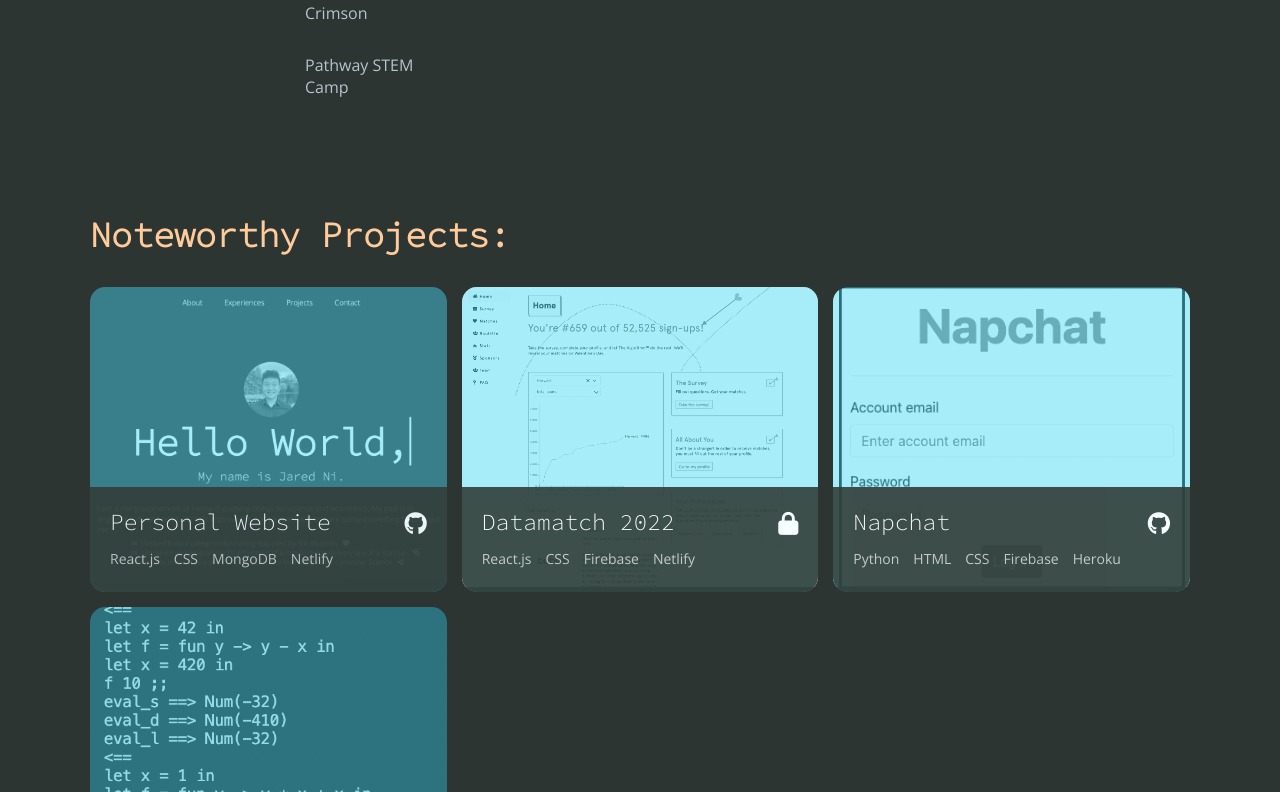
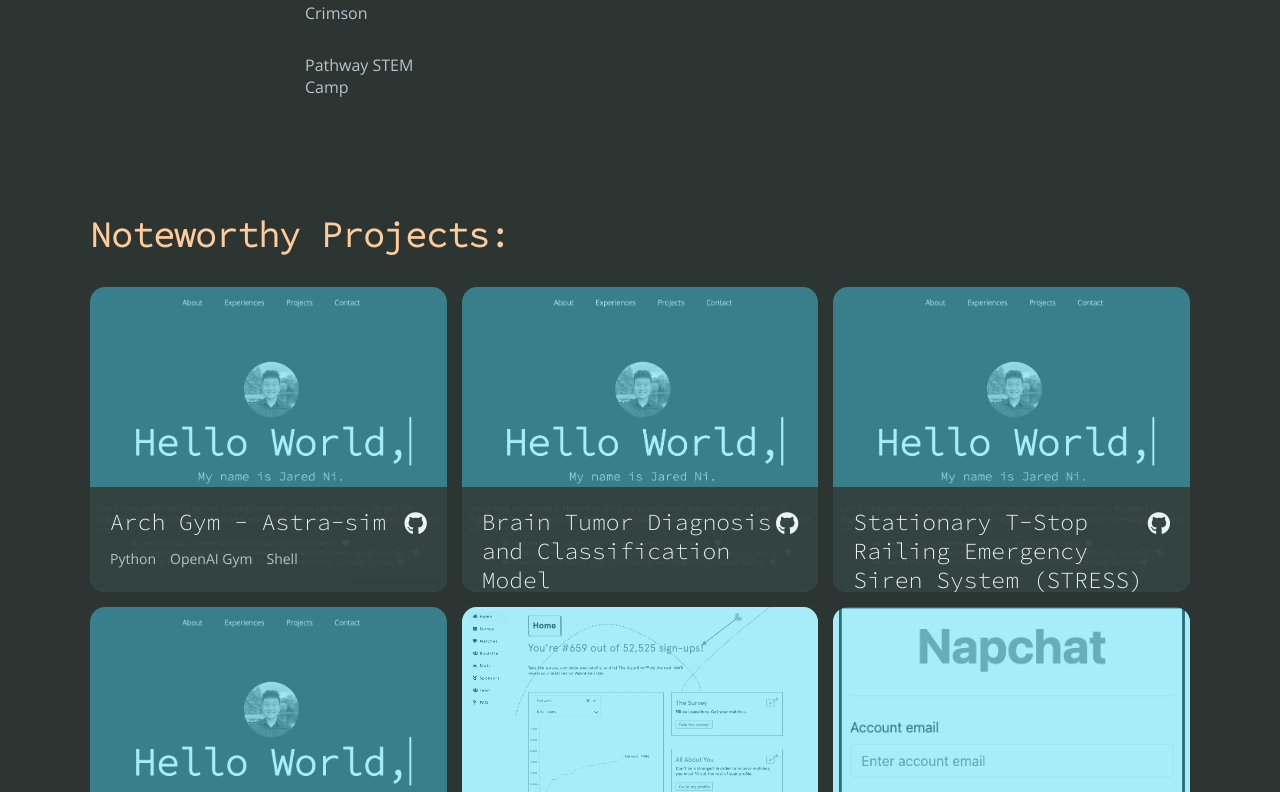
Before and after one commit to jared-ni/personal-website, a React (Create React App) app: page / in a window 1280 px wide. Shown: the part 2373-3165 px from the top of the page. Built offline with nearby package versions, Linux system fonts and the light colour scheme.

Commit message:
updated projects

```diff
--- a/src/components/Experience.js
+++ b/src/components/Experience.js
@@ -54,12 +54,12 @@ function Experience() {
                     <div
                         className={toggleState === 4 ? "tabs active-tabs" : "tabs"}
                         onClick={() => toggleTab(4)}>
-                        Arda Impact
+                        Harvard Tech for Social Good
                     </div>
                     <div
                         className={toggleState === 3 ? "tabs active-tabs" : "tabs"}
                         onClick={() => toggleTab(3)}>
-                        Harvard Tech for Social Good
+                        Arda Impact
                     </div>
                     <div
                         className={toggleState === 2 ? "tabs active-tabs" : "tabs"}
--- a/src/components/Project.js
+++ b/src/components/Project.js
@@ -17,6 +17,89 @@ function Project() {
             </h1>
 
             <div className="project-table" data-aos="fade-up">
+                <li>
+                    <a href="https://github.com/jared-ni/oss-arch-gym" target="_blank" rel="noreferrer"
+                        className="project-card">
+                        <div className="project-card-logo-wrapper">
+                            <img className="project-card-logo" src={MyWebsite} alt="project preview"/>
+                        </div>
+
+                        <div className="project-card-overlay">
+                            <div className="project-card-header">
+                                <div className="project-card-name">
+                                    Arch Gym - Astra-sim
+                                </div>
+                                <div className="project-card-buttons">
+                                    <a href="https://github.com/jared-ni/oss-arch-gym" target="_blank" rel="noreferrer">
+                                        <i class="fa-brands fa-github project-card-button-github"></i>
+                                    </a>
+                                </div>
+                            </div>
+                            <div className="project-card-tech">
+                                Python&emsp;OpenAI Gym&emsp;Shell
+                            </div>
+                            <div className="project-card-description">
+                                Gym Environment for ML agents and a deep learning simulator to study architectural design space exploration.
+                            </div>
+                        </div>
+                    </a>
+                </li>
+                <li>
+                    <a href="https://github.com/jared-ni" target="_blank" rel="noreferrer"
+                        className="project-card">
+                        <div className="project-card-logo-wrapper">
+                            <img className="project-card-logo" src={MyWebsite} alt="project preview"/>
+                        </div>
+
+                        <div className="project-card-overlay">
+                            <div className="project-card-header">
+                                <div className="project-card-name">
+                                    Brain Tumor Diagnosis and Classification Model
+                                </div>
+                                <div className="project-card-buttons">
+                                    <a href="https://github.com/jared-ni" target="_blank" rel="noreferrer">
+                                        <i class="fa-brands fa-github project-card-button-github"></i>
+                                    </a>
+                                </div>
+                            </div>
+                            <div className="project-card-tech">
+                                TensorFlow&emsp;Python&emsp;Convolutional Neural Network
+                            </div>
+                            <div className="project-card-description">
+                                Diagnoses and classifies brain tumors using patient MRI data with 97% accuracy.
+                            </div>
+                        </div>
+                    </a>
+                </li>
+
+                <li>
+                    <a href="https://github.com/jared-ni/STRESS-cs262-final" target="_blank" rel="noreferrer"
+                        className="project-card">
+                        <div className="project-card-logo-wrapper">
+                            <img className="project-card-logo" src={MyWebsite} alt="project preview"/>
+                        </div>
+
+                        <div className="project-card-overlay">
+                            <div className="project-card-header">
+                                <div className="project-card-name">
+                                    Stationary T-Stop Railing Emergency Siren System (STRESS)
+                                </div>
+                                <div className="project-card-buttons">
+                                    <a href="https://github.com/jared-ni/STRESS-cs262-final" target="_blank" rel="noreferrer">
+                                        <i class="fa-brands fa-github project-card-button-github"></i>
+                                    </a>
+                                </div>
+                            </div>
+                            <div className="project-card-tech">
+                                Python&emsp;C++&emsp;gPRC&emsp;Arduino
+                            </div>
+                            <div className="project-card-description">
+                                Distributed client-server system to ensure railway safety and prevent tragedies.
+                            </div>
+                        </div>
+                    </a>
+                </li>
+
                 <li>
                     <a href="https://jaredni.com" target="_blank" rel="noreferrer"
                         className="project-card">
```
